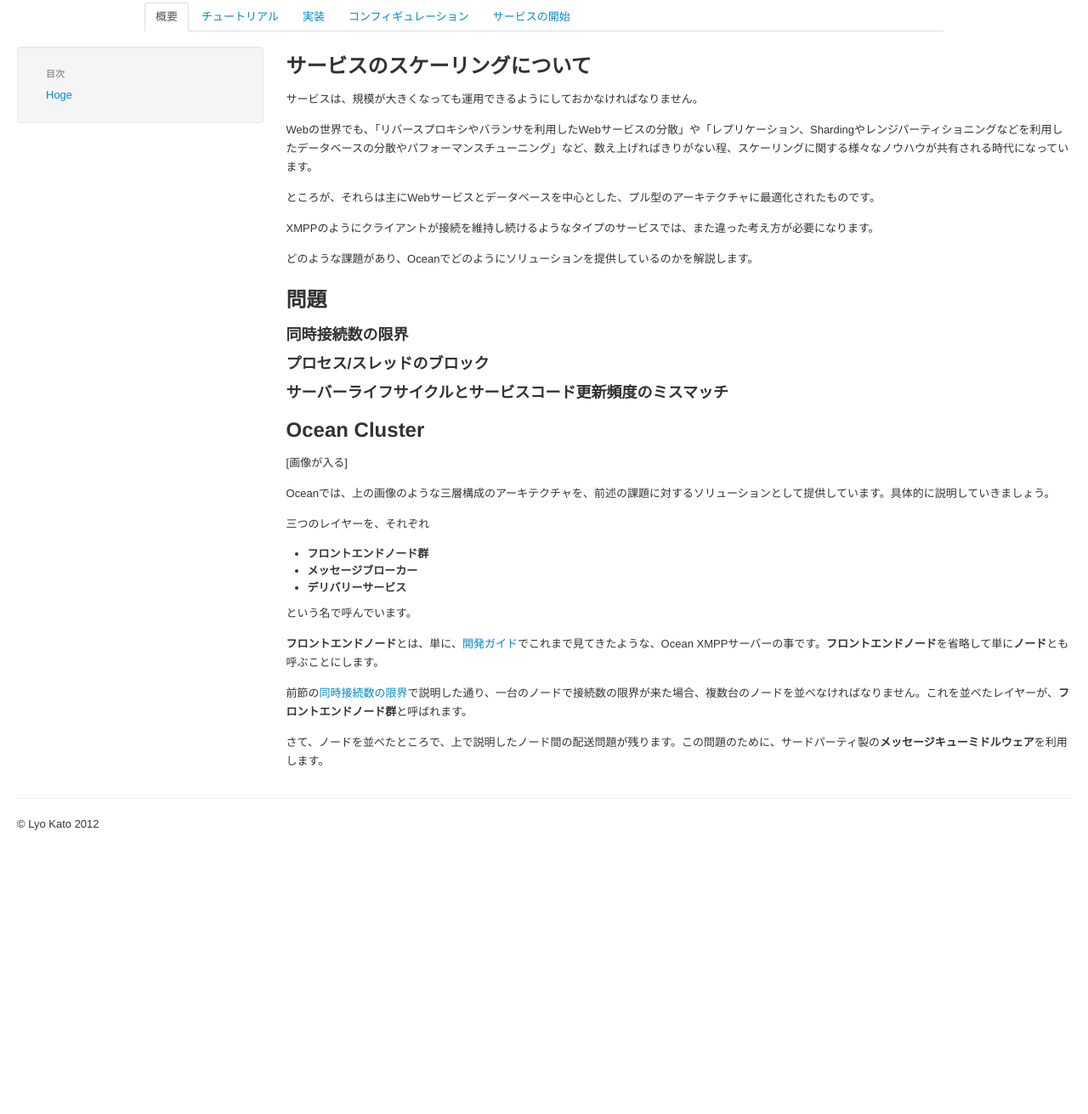
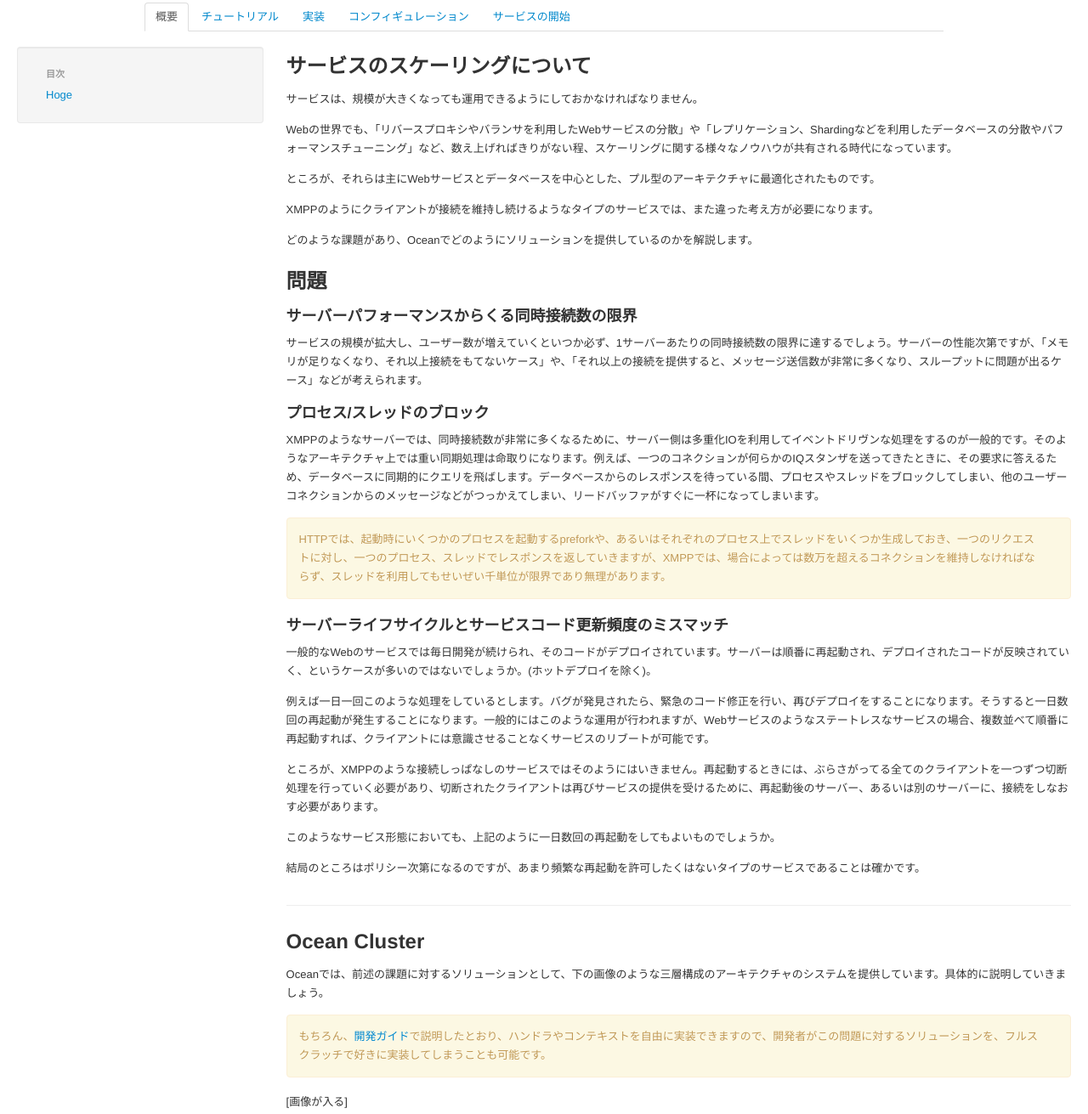
Before and after one commit to perl-ocean/ocean-core, a plain HTML site: page cluster.html in a window 1280 px wide. Shown: the part 55-1366 px from the top of the page at 85% size. Before the commit the page ends 1050 px from the top, so only its background shows below. Drawn offline with nearby package versions, Linux system fonts and the light colour scheme.

Commit message:
updated document

```diff
--- a/cluster.html
+++ b/cluster.html
@@ -72,7 +72,7 @@
           <div class="span12">
             <h2>サービスのスケーリングについて</h2>
             <p>サービスは、規模が大きくなっても運用できるようにしておかなければなりません。</p>
-            <p>Webの世界でも、「リバースプロキシやバランサを利用したWebサービスの分散」や「レプリケーション、Shardingやレンジパーティショニングなどを利用したデータベースの分散やパフォーマンスチューニング」など、数え上げればきりがない程、スケーリングに関する様々なノウハウが共有される時代になっています。</p>
+            <p>Webの世界でも、「リバースプロキシやバランサを利用したWebサービスの分散」や「レプリケーション、Shardingなどを利用したデータベースの分散やパフォーマンスチューニング」など、数え上げればきりがない程、スケーリングに関する様々なノウハウが共有される時代になっています。</p>
 
             <p>ところが、それらは主にWebサービスとデータベースを中心とした、プル型のアーキテクチャに最適化されたものです。</p>
 
@@ -84,17 +84,34 @@
         <div class="row-fluid">
           <div class="span12">
             <h2>問題</h2>
-            <h3 id="socketlimit">同時接続数の限界</h3>
+            <h3 id="socketlimit">サーバーパフォーマンスからくる同時接続数の限界</h3>
+            <p>サービスの規模が拡大し、ユーザー数が増えていくといつか必ず、1サーバーあたりの同時接続数の限界に達するでしょう。サーバーの性能次第ですが、「メモリが足りなくなり、それ以上接続をもてないケース」や、「それ以上の接続を提供すると、メッセージ送信数が非常に多くなり、スループットに問題が出るケース」などが考えられます。</p>
             <h3>プロセス/スレッドのブロック</h3>
+            <p>XMPPのようなサーバーでは、同時接続数が非常に多くなるために、サーバー側は多重化IOを利用してイベントドリヴンな処理をするのが一般的です。そのようなアーキテクチャ上では重い同期処理は命取りになります。例えば、一つのコネクションが何らかのIQスタンザを送ってきたときに、その要求に答えるため、データベースに同期的にクエリを飛ばします。データベースからのレスポンスを待っている間、プロセスやスレッドをブロックしてしまい、他のユーザーコネクションからのメッセージなどがつっかえてしまい、リードバッファがすぐに一杯になってしまいます。</p>
+            <div class="alert alert-block">
+              <p>HTTPでは、起動時にいくつかのプロセスを起動するpreforkや、あるいはそれぞれのプロセス上でスレッドをいくつか生成しておき、一つのリクエストに対し、一つのプロセス、スレッドでレスポンスを返していきますが、XMPPでは、場合によっては数万を超えるコネクションを維持しなければならず、スレッドを利用してもせいぜい千単位が限界であり無理があります。</p>
+            </div>
             <h3>サーバーライフサイクルとサービスコード更新頻度のミスマッチ</h3>
+            <p>一般的なWebのサービスでは毎日開発が続けられ、そのコードがデプロイされています。サーバーは順番に再起動され、デプロイされたコードが反映されていく、というケースが多いのではないでしょうか。(ホットデプロイを除く)。</p>
+            <p>例えば一日一回このような処理をしているとします。バグが発見されたら、緊急のコード修正を行い、再びデプロイをすることになります。そうすると一日数回の再起動が発生することになります。一般的にはこのような運用が行われますが、Webサービスのようなステートレスなサービスの場合、複数並べて順番に再起動すれば、クライアントには意識させることなくサービスのリブートが可能です。</p>
+            <p>ところが、XMPPのような接続しっぱなしのサービスではそのようにはいきません。再起動するときには、ぶらさがってる全てのクライアントを一つずつ切断処理を行っていく必要があり、切断されたクライアントは再びサービスの提供を受けるために、再起動後のサーバー、あるいは別のサーバーに、接続をしなおす必要があります。</p>
+
+            <p>このようなサービス形態においても、上記のように一日数回の再起動をしてもよいものでしょうか。</p>
+
+            <p>結局のところはポリシー次第になるのですが、あまり頻繁な再起動を許可したくはないタイプのサービスであることは確かです。</p>
+
           </div><!--/span-->
         </div><!--/row-->
 
+        <hr />
         <div class="row-fluid">
           <div class="span12">
             <h2>Ocean Cluster</h2>
+            <p>Oceanでは、前述の課題に対するソリューションとして、下の画像のような三層構成のアーキテクチャのシステムを提供しています。具体的に説明していきましょう。</p>
+            <div class="alert alert-block">
+              <p>もちろん、<a href="development.html">開発ガイド</a>で説明したとおり、ハンドラやコンテキストを自由に実装できますので、開発者がこの問題に対するソリューションを、フルスクラッチで好きに実装してしまうことも可能です。</p>
+            </div>
             <p>[画像が入る]</p>
-            <p>Oceanでは、上の画像のような三層構成のアーキテクチャを、前述の課題に対するソリューションとして提供しています。具体的に説明していきましょう。</p>
             <p>三つのレイヤーを、それぞれ</p>
             <ul>
               <li><b>フロントエンドノード群</b></li>
```
